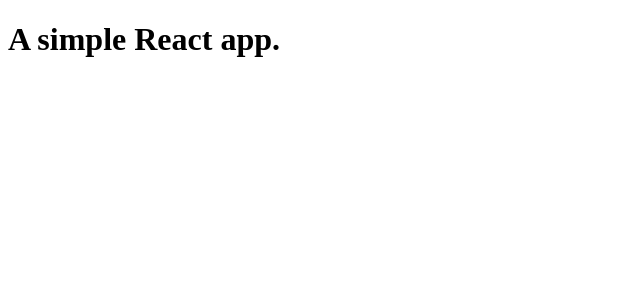
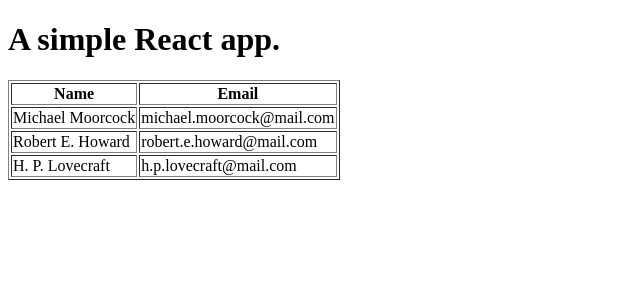
Before and after one commit to rfcaio/react-alura-course, a React app: page / in a window 1280 px wide. Shown: the top 300 px of the page, without its empty margins (0-640 px from the left). Built offline with nearby package versions, Linux system fonts and the light colour scheme; the HTML template or start-up script is replaced by a standard one.

Commit message:
create `Author` component

```diff
--- /dev/null
+++ b/src/Author/index.jsx
@@ -0,0 +1,25 @@
+import React from 'react'
+
+const Author = ({ authors }) => (
+  <table border="1">
+    <thead>
+      <tr>
+        <th>Name</th>
+        <th>Email</th>
+      </tr>
+    </thead>
+
+    <tbody>
+      {
+        authors.map(({ id, name, email }) => (
+          <tr key={id}>
+            <td>{name}</td>
+            <td>{email}</td>
+          </tr>
+        ))
+      }
+    </tbody>
+  </table>
+)
+
+export default Author
--- a/src/index.jsx
+++ b/src/index.jsx
@@ -1,8 +1,22 @@
 import React from 'react'
 import ReactDOM from 'react-dom'
 
+import Author from './Author'
+
+const authors = [
+  { id: 1, name: 'Michael Moorcock', email: 'michael.moorcock@mail.com' },
+  { id: 2, name: 'Robert E. Howard', email: 'robert.e.howard@mail.com' },
+  { id: 3, name: 'H. P. Lovecraft', email: 'h.p.lovecraft@mail.com' }
+]
+
 const App = () => (
-  <h1>A simple React app.</h1>
+  <main>
+    <h1>A simple React app.</h1>
+
+    <section>
+      <Author authors={authors} />
+    </section>
+  </main>
 )
 
 ReactDOM.render(<App />, document.getElementById('root'))
```
